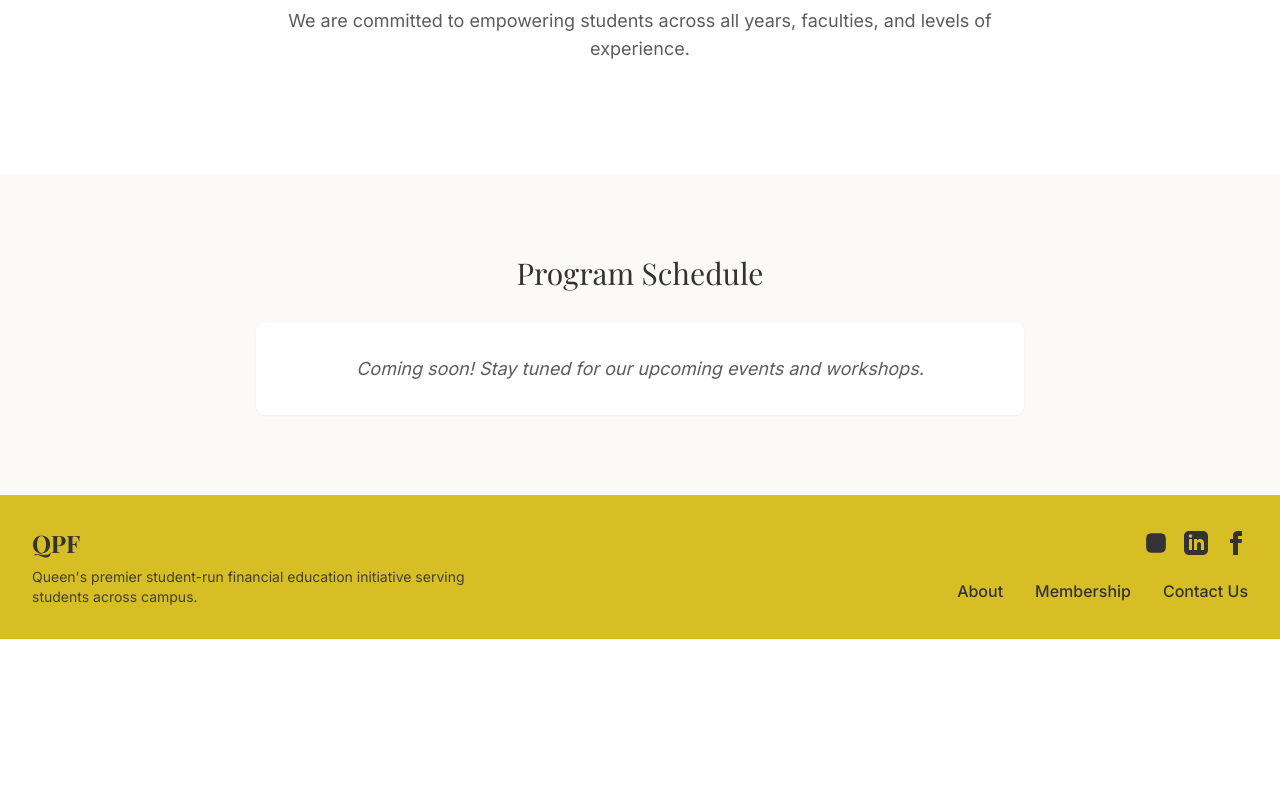
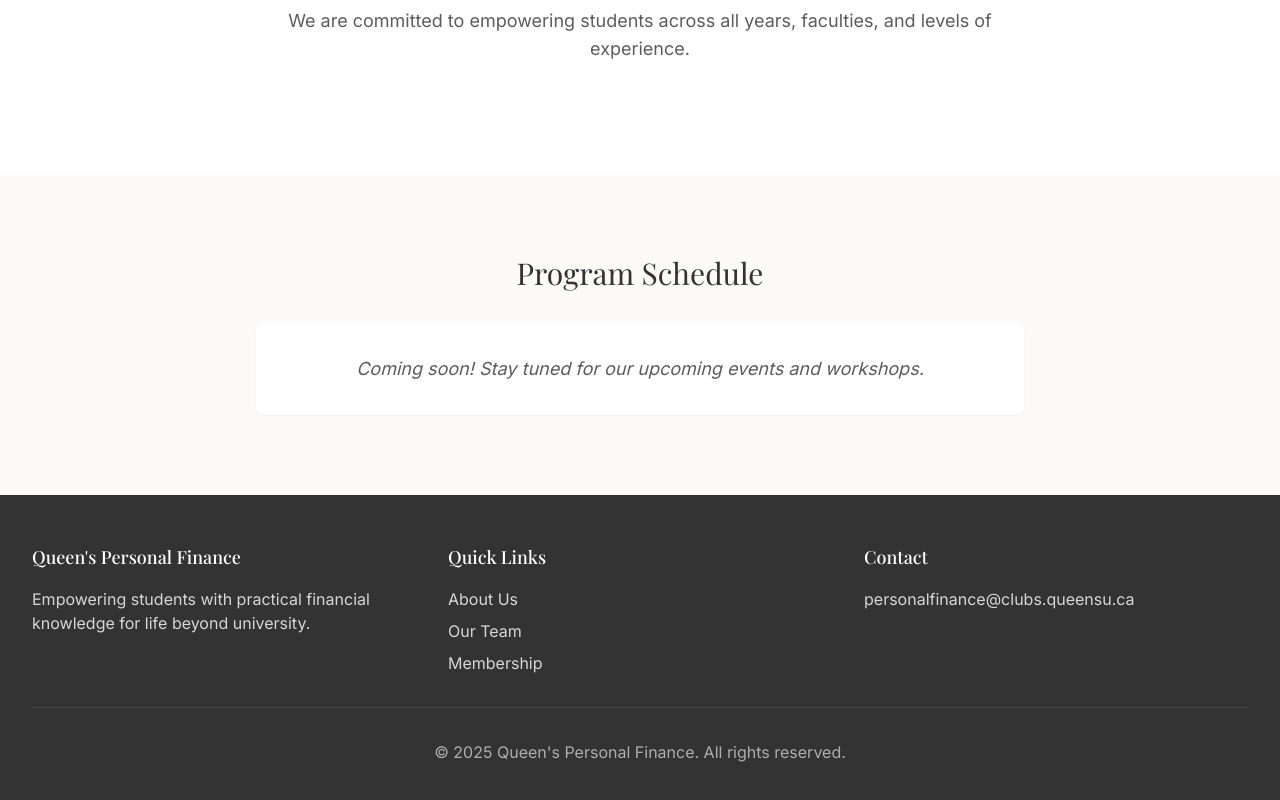
Before and after one commit to alexxlevesque/qpf-website, a Next.js app: page /membership in a window 1280 px wide. Shown: the part 1327-2127 px from the top of the page. Before the commit the page ends 1966 px from the top, so only its background shows below. Built offline with nearby package versions, Linux system fonts and the light colour scheme; a web font is replaced by a local one.

Commit message:
fix: escape all special characters in text content

```diff
--- a/src/app/page.tsx
+++ b/src/app/page.tsx
@@ -33,7 +33,7 @@
           <div className="max-w-4xl">
             <h2 className="text-2xl font-medium mb-6 fade-up">WE ARE</h2>
             <h1 className="heading-xl mb-8 fade-up delay-200">
-              Queen's Premier Financial Education Initiative
+              Queen&apos;s Premier Financial Education Initiative
             </h1>
             <p className="text-xl md:text-2xl mb-12 max-w-3xl fade-up delay-400">
               A student-run education initiative centred around teaching people how to manage their money, their way.
@@ -53,7 +53,7 @@
           <div className="max-w-2xl fade-right">
             <h2 className="heading-lg mb-8">Our Vision</h2>
             <p className="text-body mb-8">
-              To provide practical and essential financial education to every Queen's student.
+              To provide practical and essential financial education to every Queen&apos;s student.
             </p>
             <div className="mt-8">
               <Link href="/membership" className="btn-primary">
--- a/src/components/layout/Footer.tsx
+++ b/src/components/layout/Footer.tsx
@@ -1,65 +1,48 @@
 const Footer = () => {
   return (
-    <footer className="bg-qpf-gold-bright py-8">
+    <footer className="bg-qpf-dark text-white py-12">
       <div className="max-w-7xl mx-auto px-4 sm:px-6 lg:px-8">
-        <div className="flex flex-col md:flex-row justify-between items-start md:items-center">
-          {/* Left side - Logo and tagline */}
-          <div className="mb-6 md:mb-0">
-            <h2 className="text-qpf-dark text-2xl font-bold mb-2">QPF</h2>
-            <p className="text-qpf-dark/90 text-sm max-w-md">
-              Queen's premier student-run financial education initiative serving students across campus.
+        <div className="grid grid-cols-1 md:grid-cols-3 gap-8">
+          <div>
+            <h3 className="text-lg font-medium mb-4">Queen&apos;s Personal Finance</h3>
+            <p className="text-white/80">
+              Empowering students with practical financial knowledge for life beyond university.
             </p>
           </div>
-
-          {/* Right side - Social links and navigation */}
-          <div className="flex flex-col items-start md:items-end gap-6">
-            {/* Social Icons */}
-            <div className="flex gap-4">
+          <div>
+            <h3 className="text-lg font-medium mb-4">Quick Links</h3>
+            <ul className="space-y-2">
+              <li>
+                <a href="/about" className="text-white/80 hover:text-qpf-gold transition-colors">
+                  About Us
+                </a>
+              </li>
+              <li>
+                <a href="/team" className="text-white/80 hover:text-qpf-gold transition-colors">
+                  Our Team
+                </a>
+              </li>
+              <li>
+                <a href="/membership" className="text-white/80 hover:text-qpf-gold transition-colors">
+                  Membership
+                </a>
+              </li>
+            </ul>
+          </div>
+          <div>
+            <h3 className="text-lg font-medium mb-4">Contact</h3>
+            <p className="text-white/80">
               <a
-                href="https://www.instagram.com/queens.personalfinance/"
-                target="_blank"
-                rel="noopener noreferrer"
-                className="text-qpf-dark hover:text-white transition-colors"
+                href="mailto:personalfinance@clubs.queensu.ca"
+                className="hover:text-qpf-gold transition-colors"
               >
-                <svg className="w-6 h-6" fill="currentColor" viewBox="0 0 24 24">
-                  <path d="M12 2.163c3.204 0 3.584.012 4.85.07 3.252.148 4.771 1.691 4.919 4.919.058 1.265.069 1.645.069 4.849 0 3.205-.012 3.584-.069 4.849-.149 3.225-1.664 4.771-4.919 4.919-1.266.058-1.644.07-4.85.07-3.204 0-3.584-.012-4.849-.07-3.26-.149-4.771-1.699-4.919-4.92-.058-1.265-.07-1.644-.07-4.849 0-3.204.013-3.583.07-4.849.149-3.227 1.664-4.771 4.919-4.919 1.266-.057 1.645-.069 4.849-.069z" />
-                </svg>
+                personalfinance@clubs.queensu.ca
               </a>
-              <a
-                href="https://www.linkedin.com/company/queens-personal-finance/"
-                target="_blank"
-                rel="noopener noreferrer"
-                className="text-qpf-dark hover:text-white transition-colors"
-              >
-                <svg className="w-6 h-6" fill="currentColor" viewBox="0 0 24 24">
-                  <path d="M19 0h-14c-2.761 0-5 2.239-5 5v14c0 2.761 2.239 5 5 5h14c2.762 0 5-2.239 5-5v-14c0-2.761-2.238-5-5-5zm-11 19h-3v-11h3v11zm-1.5-12.268c-.966 0-1.75-.79-1.75-1.764s.784-1.764 1.75-1.764 1.75.79 1.75 1.764-.783 1.764-1.75 1.764zm13.5 12.268h-3v-5.604c0-3.368-4-3.113-4 0v5.604h-3v-11h3v1.765c1.396-2.586 7-2.777 7 2.476v6.759z" />
-                </svg>
-              </a>
-              <a
-                href="https://www.facebook.com/queenspersonalfinance"
-                target="_blank"
-                rel="noopener noreferrer"
-                className="text-qpf-dark hover:text-white transition-colors"
-              >
-                <svg className="w-6 h-6" fill="currentColor" viewBox="0 0 24 24">
-                  <path d="M9 8h-3v4h3v12h5v-12h3.642l.358-4h-4v-1.667c0-.955.192-1.333 1.115-1.333h2.885v-5h-3.808c-3.596 0-5.192 1.583-5.192 4.615v3.385z" />
-                </svg>
-              </a>
-            </div>
-
-            {/* Navigation Links */}
-            <div className="flex flex-col md:flex-row gap-4 md:gap-8">
-              <a href="/about" className="text-qpf-dark hover:text-white transition-colors font-medium">
-                About
-              </a>
-              <a href="/membership" className="text-qpf-dark hover:text-white transition-colors font-medium">
-                Membership
-              </a>
-              <a href="/contact" className="text-qpf-dark hover:text-white transition-colors font-medium">
-                Contact Us
-              </a>
-            </div>
+            </p>
           </div>
+        </div>
+        <div className="mt-8 pt-8 border-t border-white/10 text-center text-white/60">
+          <p>&copy; {new Date().getFullYear()} Queen&apos;s Personal Finance. All rights reserved.</p>
         </div>
       </div>
     </footer>
```
Also changed, not shown: src/components/sections/QuoteCarousel.tsx (+28 -58 lines).
